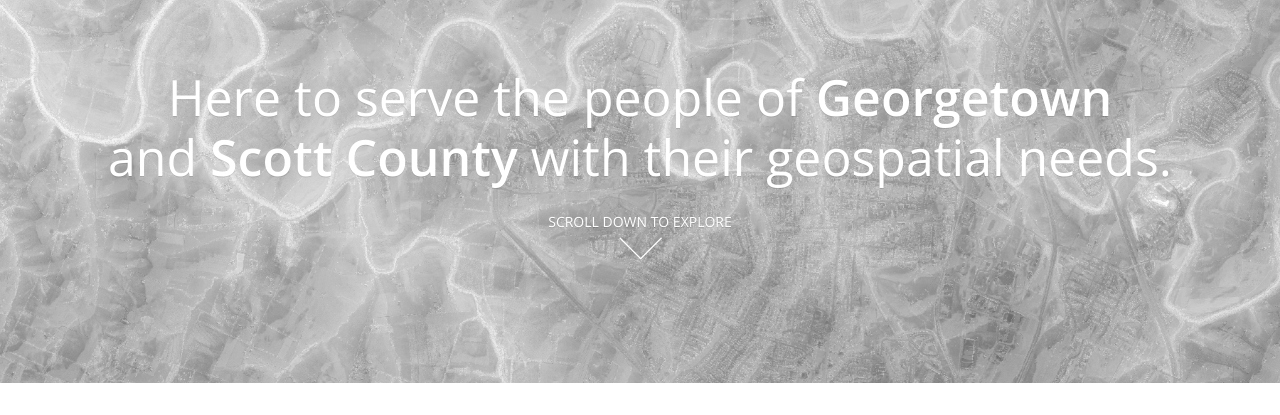
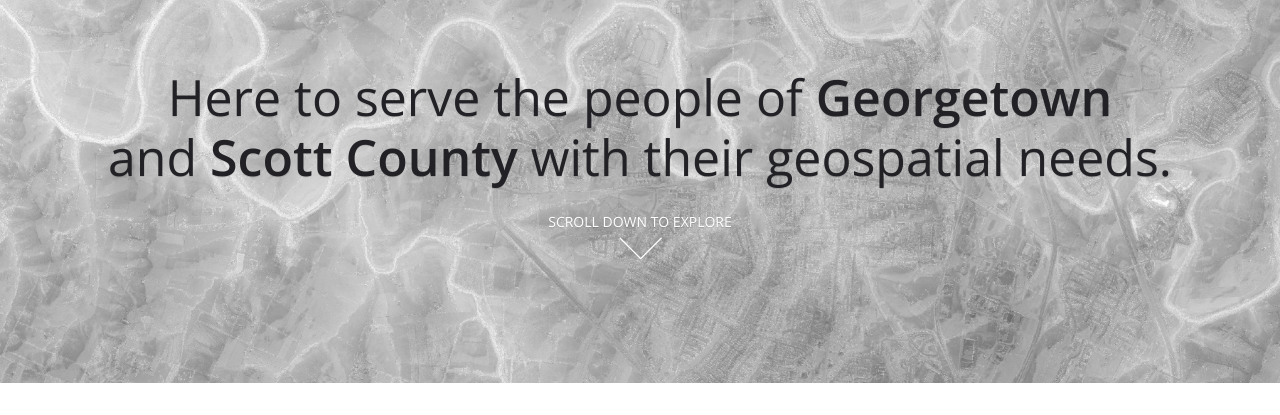
Before and after one commit to gscpcgis/gscpcgis.github.io, a plain HTML site: page index.html in a window 1280 px wide. Shown: the part 385-800 px from the top of the page. Drawn offline with nearby package versions, Linux system fonts and the light colour scheme.

Commit message:
change masthead text color

```diff
--- a/css/main.css
+++ b/css/main.css
@@ -109,7 +109,7 @@ a:hover,a:focus{color:#5173bd;}
 .masthead{
 	position:relative;
 	padding:80px 15px;
-	color:#FFF;
+	color:#222226;
 	text-align:center;
 	text-shadow:0 1px 0 rgba(0,0,0,.1);
 	background-color:#6883cc;
```
